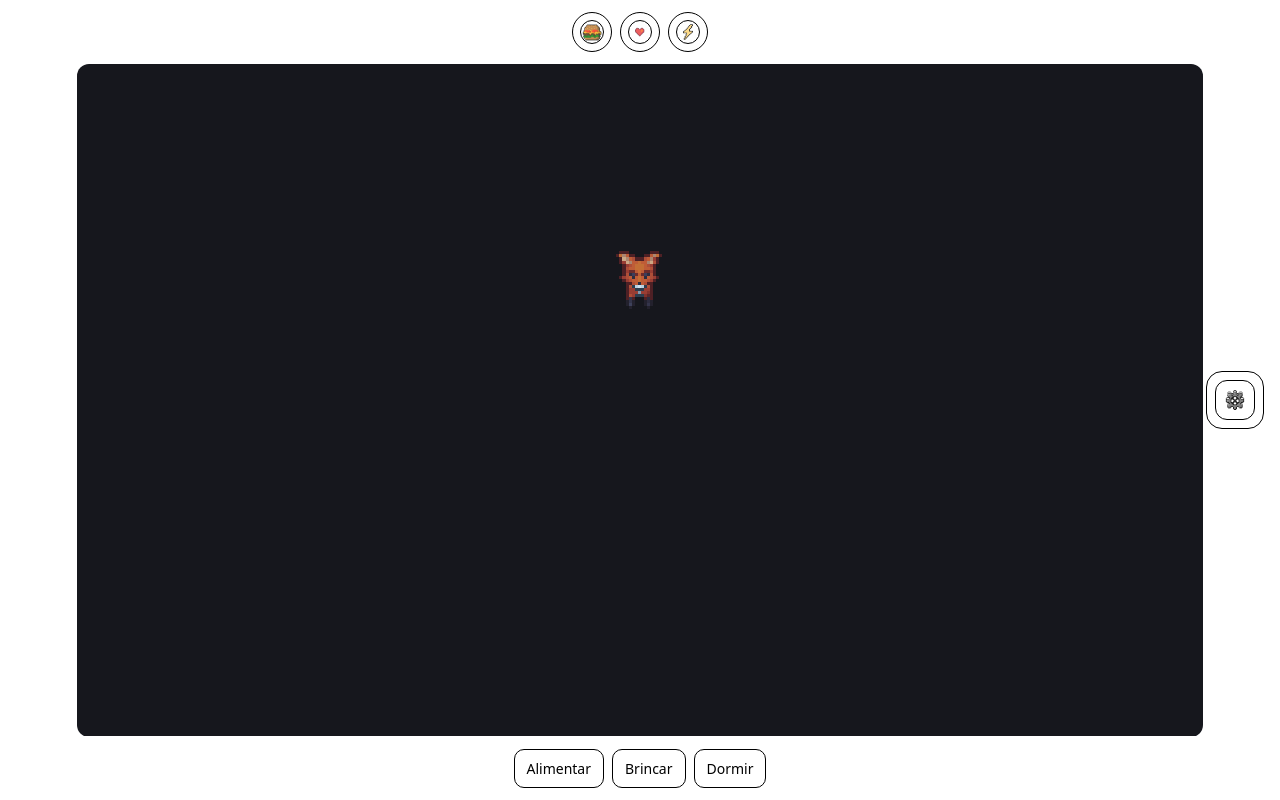
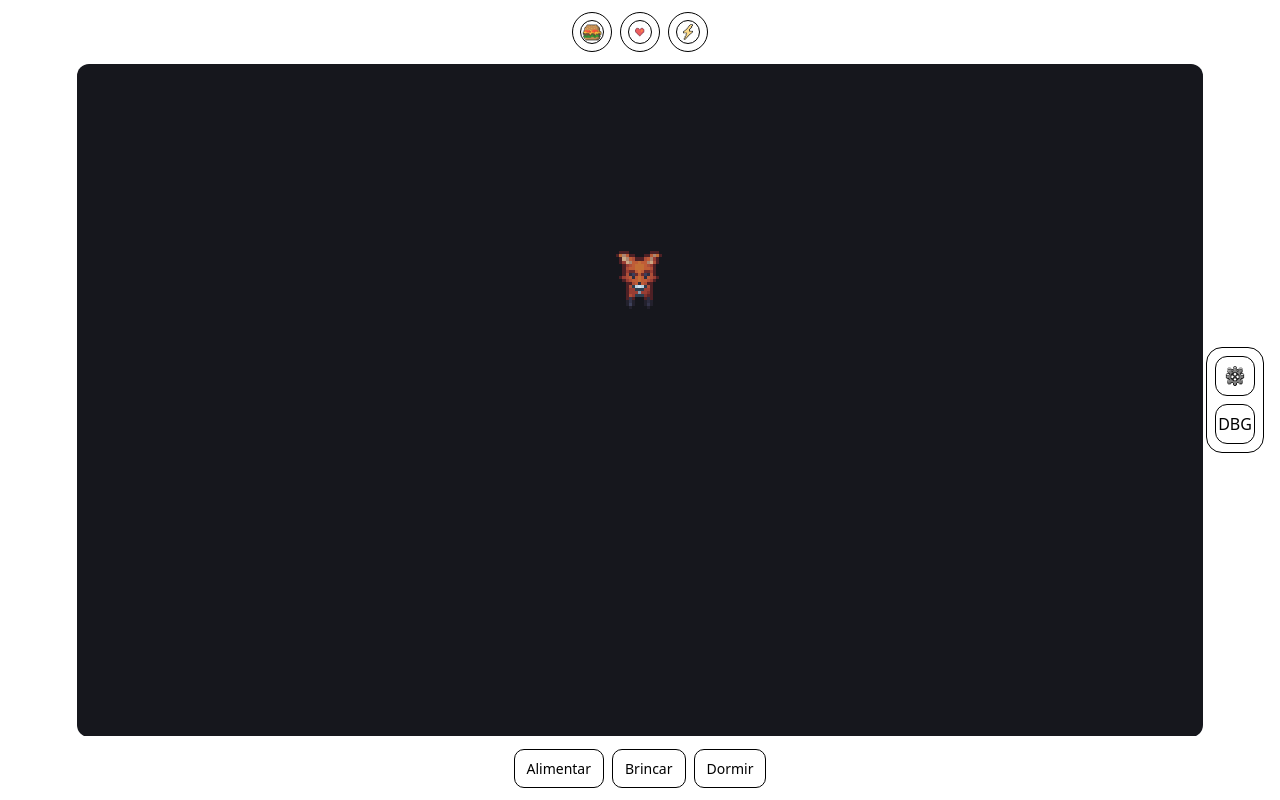
Before and after one commit to lucaskaiut/iris, a React (Vite) app: page / in a window 1280 px wide. Built offline with nearby package versions, Linux system fonts and the light colour scheme; a web font is replaced by a local one.

Commit message:
add documentation

```diff
--- a/src/App.tsx
+++ b/src/App.tsx
@@ -24,10 +24,18 @@ function App() {
     sleep,
     wake,
     reset,
+    debugSet,
   } = usePet({
     defaultModelId: models[0] ?? 'fox',
     defaultName: 'Iris',
   });
+
+  const isDev = import.meta.env.DEV;
+  const [debugOpen, setDebugOpen] = useState(false);
+  const [dbgHunger, setDbgHunger] = useState(pet.hunger);
+  const [dbgHealth, setDbgHealth] = useState(pet.health);
+  const [dbgEnergy, setDbgEnergy] = useState(pet.energy);
+  const [dbgSleeping, setDbgSleeping] = useState(pet.isSleeping);
 
   const feedTitle = isSleeping
     ? 'Não pode alimentar enquanto dorme'
@@ -49,6 +57,13 @@ function App() {
       ? canSleep.reason
       : '';
   const [settingsOpen, setSettingsOpen] = useState(false);
+
+  const sleepInfo =
+    isSleeping && pet.hunger <= 0
+      ? 'Fome zerada: dormindo você perde energia e saúde rapidamente.'
+      : isSleeping && pet.hunger < 20
+        ? 'Muito faminto: dormir não recupera energia e sua saúde piora.'
+        : '';
 
   useEffect(() => {
     if (!settingsOpen) return;
@@ -116,7 +131,13 @@ function App() {
             </button>
           </div>
         ) : (
-          <div className="flex flex-wrap justify-center gap-2">
+          <div className="flex flex-col items-center gap-2">
+            {sleepInfo ? (
+              <div className="max-w-[720px] rounded-xl border border-(--border) bg-[color-mix(in_oklab,var(--code-bg)_60%,transparent)] px-3 py-2 text-sm opacity-90">
+                {sleepInfo}
+              </div>
+            ) : null}
+            <div className="flex flex-wrap justify-center gap-2">
             <button
               className="cursor-pointer rounded-[10px] border border-(--accent-border) bg-(--accent-bg) px-3 py-2 font-(--mono) text-[14px] text-(--text-h) hover:border-(--accent) focus-visible:outline-2 focus-visible:outline-(--accent) focus-visible:outline-offset-2 disabled:cursor-not-allowed disabled:opacity-50"
               type="button"
@@ -157,6 +178,7 @@ function App() {
                 Dormir
               </button>
             )}
+            </div>
           </div>
         )}
       </section>
@@ -172,6 +194,76 @@ function App() {
           >
             <img src={CogIcon} alt="" className="h-5 w-5 opacity-90" />
           </button>
+
+          {isDev ? (
+            <button
+              type="button"
+              className="grid h-10 w-10 place-items-center rounded-xl border border-(--border) bg-[color-mix(in_oklab,var(--bg)_85%,transparent)] text-(--text-h) hover:border-(--accent) focus-visible:outline-2 focus-visible:outline-(--accent) focus-visible:outline-offset-2"
+              onClick={() => {
+                setDebugOpen((v) => {
+                  const next = !v;
+                  if (next) {
+                    setDbgHunger(pet.hunger);
+                    setDbgHealth(pet.health);
+                    setDbgEnergy(pet.energy);
+                    setDbgSleeping(pet.isSleeping);
+                  }
+                  return next;
+                });
+              }}
+              aria-label="Debug"
+              title="Debug"
+            >
+              <span className="font-(--mono) text-[16px]">DBG</span>
+            </button>
+          ) : null}
+
+          {isDev && debugOpen ? (
+            <div className="absolute right-[calc(100%+12px)] top-1/2 -translate-y-1/2 w-[260px] rounded-2xl border border-(--border) bg-(--bg) p-3 shadow-(--shadow)">
+              <div className="flex items-center justify-between">
+                <div className="font-(--mono) text-(--text-h)">Debug</div>
+                <button
+                  type="button"
+                  className="grid h-8 w-8 place-items-center rounded-xl border border-(--border) bg-[color-mix(in_oklab,var(--bg)_85%,transparent)] text-(--text-h) hover:border-(--accent) focus-visible:outline-2 focus-visible:outline-(--accent) focus-visible:outline-offset-2"
+                  onClick={() => setDebugOpen(false)}
+                  aria-label="Fechar debug"
+                  title="Fechar"
+                >
+                  <IconClose />
+                </button>
+              </div>
+
+              <div className="mt-3 grid gap-3">
+                <DebugRow label="Fome" value={dbgHunger} onChange={setDbgHunger} />
+                <DebugRow label="Saúde" value={dbgHealth} onChange={setDbgHealth} />
+                <DebugRow label="Energia" value={dbgEnergy} onChange={setDbgEnergy} />
+
+                <label className="flex items-center gap-2 font-(--mono) text-[13px] opacity-90">
+                  <input
+                    type="checkbox"
+                    checked={dbgSleeping}
+                    onChange={(e) => setDbgSleeping(e.target.checked)}
+                  />
+                  Dormindo
+                </label>
+
+                <button
+                  type="button"
+                  className="cursor-pointer rounded-[10px] border border-(--accent-border) bg-(--accent-bg) px-3 py-2 font-(--mono) text-[14px] text-(--text-h) hover:border-(--accent) focus-visible:outline-2 focus-visible:outline-(--accent) focus-visible:outline-offset-2"
+                  onClick={() => {
+                    debugSet?.({
+                      hunger: dbgHunger,
+                      health: dbgHealth,
+                      energy: dbgEnergy,
+                      isSleeping: dbgSleeping,
+                    });
+                  }}
+                >
+                  Aplicar
+                </button>
+              </div>
+            </div>
+          ) : null}
         </div>
       </aside>
 
@@ -276,4 +368,37 @@ function IconClose() {
   );
 }
 
+function DebugRow({
+  label,
+  value,
+  onChange,
+}: {
+  label: string;
+  value: number;
+  onChange(v: number): void;
+}) {
+  return (
+    <div className="grid gap-1 text-left">
+      <div className="flex items-center justify-between gap-2">
+        <span className="font-(--mono) text-[13px] opacity-85">{label}</span>
+        <input
+          className="w-[72px] rounded-[10px] border border-(--border) bg-[color-mix(in_oklab,var(--bg)_85%,transparent)] px-2 py-1 font-(--mono) text-[13px] text-(--text-h)"
+          type="number"
+          min={0}
+          max={100}
+          value={value}
+          onChange={(e) => onChange(Number(e.target.value))}
+        />
+      </div>
+      <input
+        type="range"
+        min={0}
+        max={100}
+        value={value}
+        onChange={(e) => onChange(Number(e.target.value))}
+      />
+    </div>
+  );
+}
+
 export default App;
--- a/src/pet/domain.ts
+++ b/src/pet/domain.ts
@@ -46,11 +46,23 @@ export const PET_DECAY = {
 export const PET_HEALTH = {
   lowHunger: -2,
   lowEnergy: -2,
+  sleepHungryPenalty: -2,
+  sleepStarvingPenalty: -5,
 } as const
 
 export type ActionBlock = { ok: true } | { ok: false; reason: string }
 
+function clamp01(v: number) {
+  return Math.max(0, Math.min(1, v))
+}
+
+export function getSleepEfficiency(hunger: number) {
+  if (hunger <= 0) return 0
+  return clamp01(hunger / 100)
+}
+
 export function canSleep(pet: Pet): ActionBlock {
+  if (pet.health <= 0) return { ok: false, reason: 'Pet morto' }
   if (pet.isSleeping) return { ok: false, reason: 'Já está dormindo' }
   if (pet.energy > 80) return { ok: false, reason: 'Energia já está alta' }
   if (pet.hunger < 20) return { ok: false, reason: 'Muito faminto para dormir' }
@@ -58,6 +70,7 @@ export function canSleep(pet: Pet): ActionBlock {
 }
 
 export function canPlay(pet: Pet): ActionBlock {
+  if (pet.health <= 0) return { ok: false, reason: 'Pet morto' }
   if (pet.isSleeping) return { ok: false, reason: 'Não pode brincar dormindo' }
   if (pet.energy < 30) return { ok: false, reason: 'Energia muito baixa para brincar' }
   if (pet.hunger < 30) return { ok: false, reason: 'Fome muito baixa para brincar' }
@@ -65,6 +78,7 @@ export function canPlay(pet: Pet): ActionBlock {
 }
 
 export function canFeed(pet: Pet): ActionBlock {
+  if (pet.health <= 0) return { ok: false, reason: 'Pet morto' }
   if (pet.isSleeping) return { ok: false, reason: 'Não pode alimentar dormindo' }
   if (pet.hunger > 90) return { ok: false, reason: 'Já está alimentado demais' }
   return { ok: true }
@@ -110,7 +124,7 @@ export function createPet(opts: {
 }
 
 export function derivePetState(pet: Pet): PetDerivedState {
-  const isCritical = pet.hunger <= 0 && pet.health <= 0 && pet.energy <= 0
+  const isCritical = pet.health <= 0
   const isHungry = pet.hunger <= PET_THRESHOLDS.critical
   const isTired = pet.energy <= PET_THRESHOLDS.critical
   const isUnhealthy = pet.health <= PET_THRESHOLDS.critical
@@ -137,16 +151,34 @@ export function applyTimeProgress(pet: Pet, nowMs: number): Pet {
     hunger = clampStat(hunger + PET_DECAY.hunger)
   }
 
-  const energyInterval = pet.isSleeping ? PET_SLEEP_REGEN_INTERVAL_MS : PET_ENERGY_AWAKE_INTERVAL_MS
-  while (energyAccMs >= energyInterval) {
-    energyAccMs -= energyInterval
-    energy = clampStat(energy + (pet.isSleeping ? PET_DECAY.sleepEnergy : PET_DECAY.energyAwake))
+  while (true) {
+    const starving = hunger <= 0
+    const hungry = hunger < 20
+
+    const { intervalMs, delta } = (() => {
+      if (!pet.isSleeping) return { intervalMs: PET_ENERGY_AWAKE_INTERVAL_MS, delta: PET_DECAY.energyAwake }
+      if (starving) return { intervalMs: PET_ENERGY_AWAKE_INTERVAL_MS, delta: PET_DECAY.energyAwake }
+      if (hungry) return { intervalMs: PET_SLEEP_REGEN_INTERVAL_MS, delta: 0 }
+
+      const eff = getSleepEfficiency(hunger)
+      const safeEff = Math.max(0.01, eff)
+      return {
+        intervalMs: Math.round(PET_SLEEP_REGEN_INTERVAL_MS / safeEff),
+        delta: PET_DECAY.sleepEnergy,
+      }
+    })()
+
+    if (energyAccMs < intervalMs) break
+    energyAccMs -= intervalMs
+    energy = clampStat(energy + delta)
   }
 
   while (healthAccMs >= PET_HEALTH_INTERVAL_MS) {
     healthAccMs -= PET_HEALTH_INTERVAL_MS
     if (hunger < 20) health = clampStat(health + PET_HEALTH.lowHunger)
     if (energy < 20) health = clampStat(health + PET_HEALTH.lowEnergy)
+    if (pet.isSleeping && hunger <= 0) health = clampStat(health + PET_HEALTH.sleepStarvingPenalty)
+    else if (pet.isSleeping && hunger < 20) health = clampStat(health + PET_HEALTH.sleepHungryPenalty)
   }
 
   return {
--- a/src/pet/usePet.ts
+++ b/src/pet/usePet.ts
@@ -8,6 +8,7 @@ import {
   canFeed,
   canPlay,
   canSleep,
+  clampPet,
   createPet,
   derivePetState,
   type Pet,
@@ -37,6 +38,7 @@ export type UsePetResult = {
   sleep(): void
   wake(): void
   reset(): void
+  debugSet?(patch: Partial<Pick<Pet, 'hunger' | 'health' | 'energy' | 'isSleeping'>>): void
 }
 
 export function usePet(opts: UsePetOptions): UsePetResult {
@@ -146,6 +148,24 @@ export function usePet(opts: UsePetOptions): UsePetResult {
     persistAndSet(next)
   }, [persistAndSet, pet.modelId, pet.name])
 
+  const debugSet = useCallback(
+    (patch: Partial<Pick<Pet, 'hunger' | 'health' | 'energy' | 'isSleeping'>>) => {
+      const now = Date.now()
+      persistAndSet(
+        clampPet({
+          ...pet,
+          ...patch,
+          hungerAccMs: 0,
+          energyAccMs: 0,
+          healthAccMs: 0,
+          updatedAt: now,
+          lastInteractionAt: now,
+        }),
+      )
+    },
+    [persistAndSet, pet],
+  )
+
   return {
     pet,
     derived,
@@ -161,5 +181,6 @@ export function usePet(opts: UsePetOptions): UsePetResult {
     sleep,
     wake,
     reset,
+    debugSet,
   }
 }
```
Also changed, not shown: 2 other files (tests, documents, lock files or other folders).
